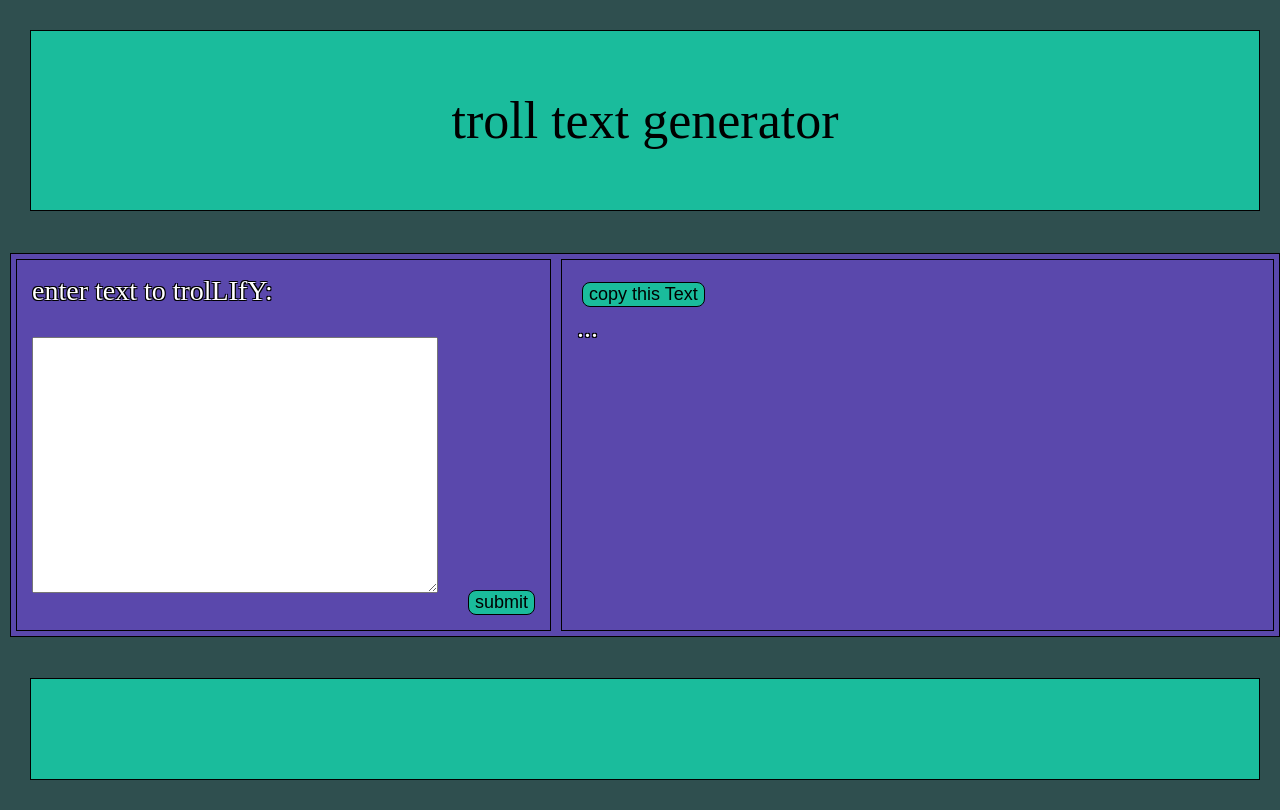
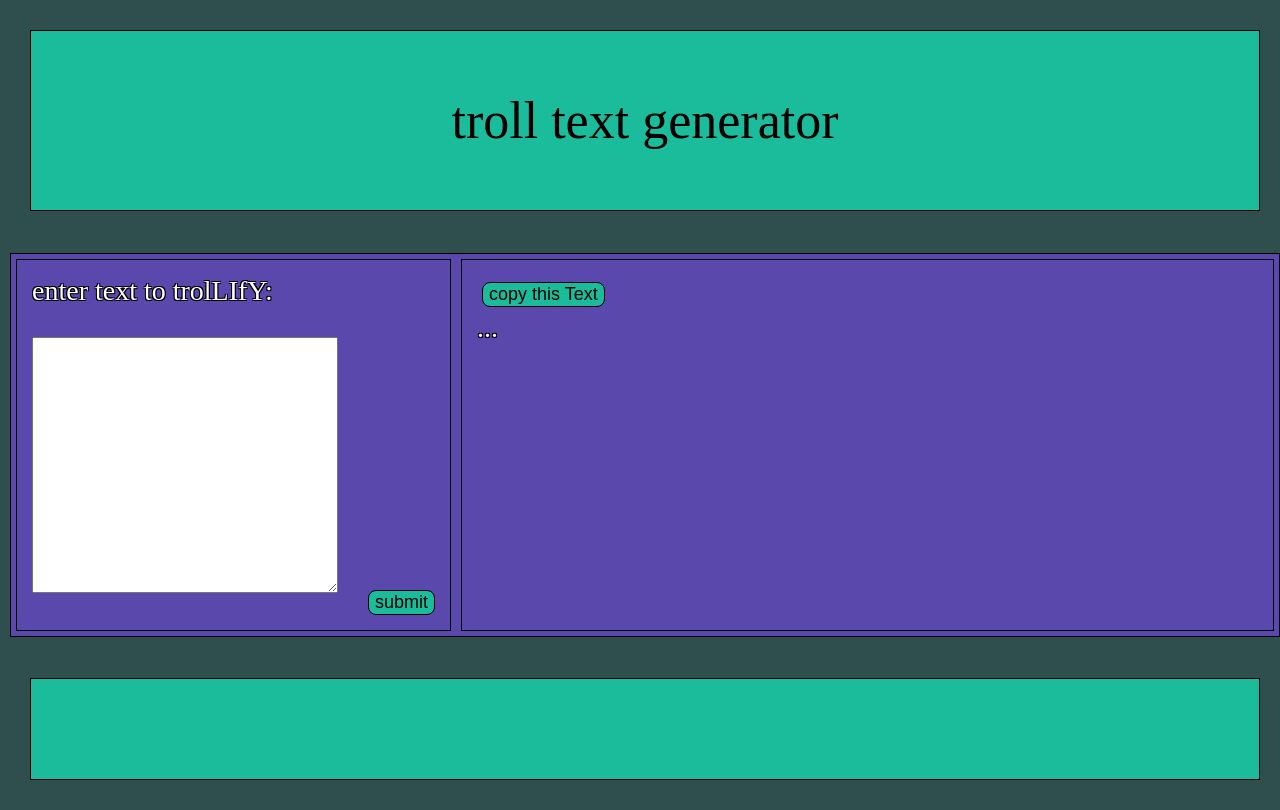
Before and after one commit to aservet1/webtrolltext, a React (Create React App) app: page / in a window 1280 px wide. Built offline with nearby package versions, Linux system fonts and the light colour scheme.

Commit message:
fix input text box size and redeploy

```diff
--- a/src/App.css
+++ b/src/App.css
@@ -79,7 +79,7 @@
 }
 
 #input-box {
-  width: 400px; height: 250px;
+  width: 300px; height: 250px;
   font-size: 18px
 }
 
```
Also changed, not shown: 6 other files (tests, documents, lock files or other folders).
